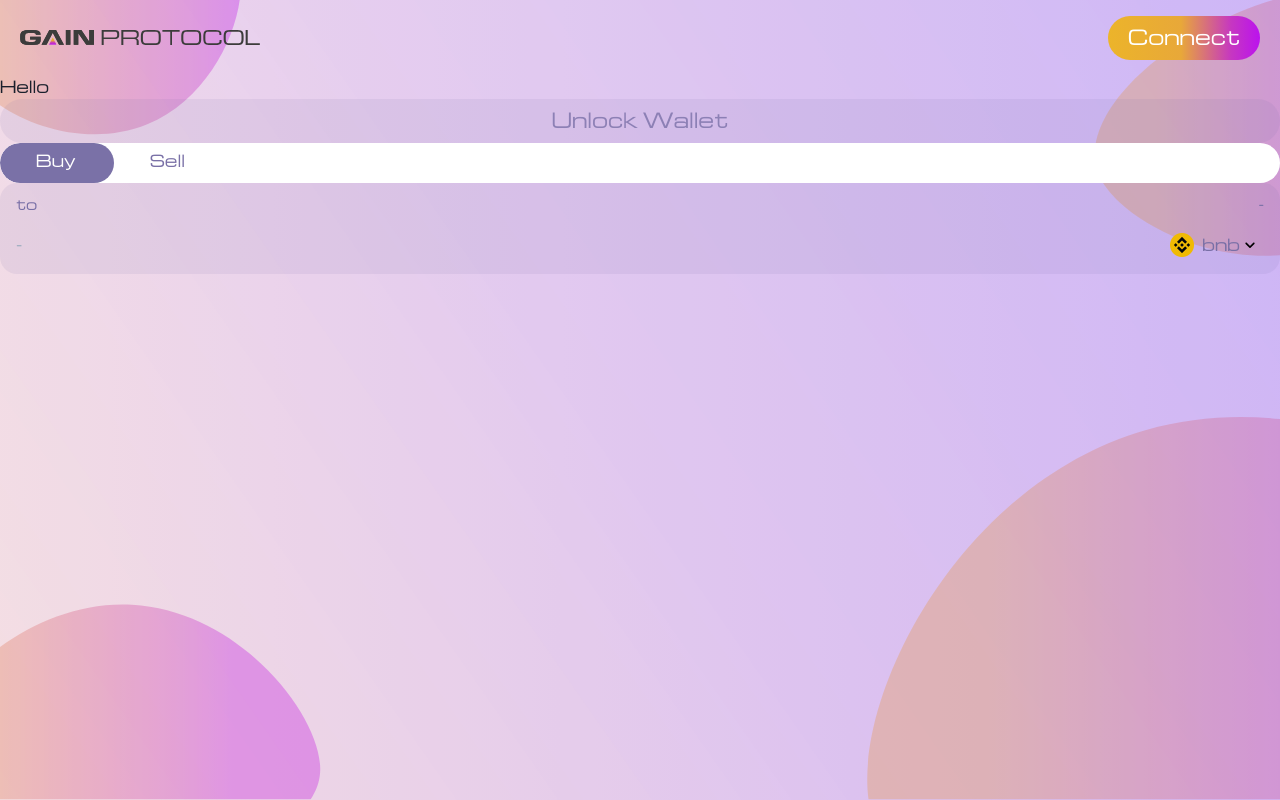
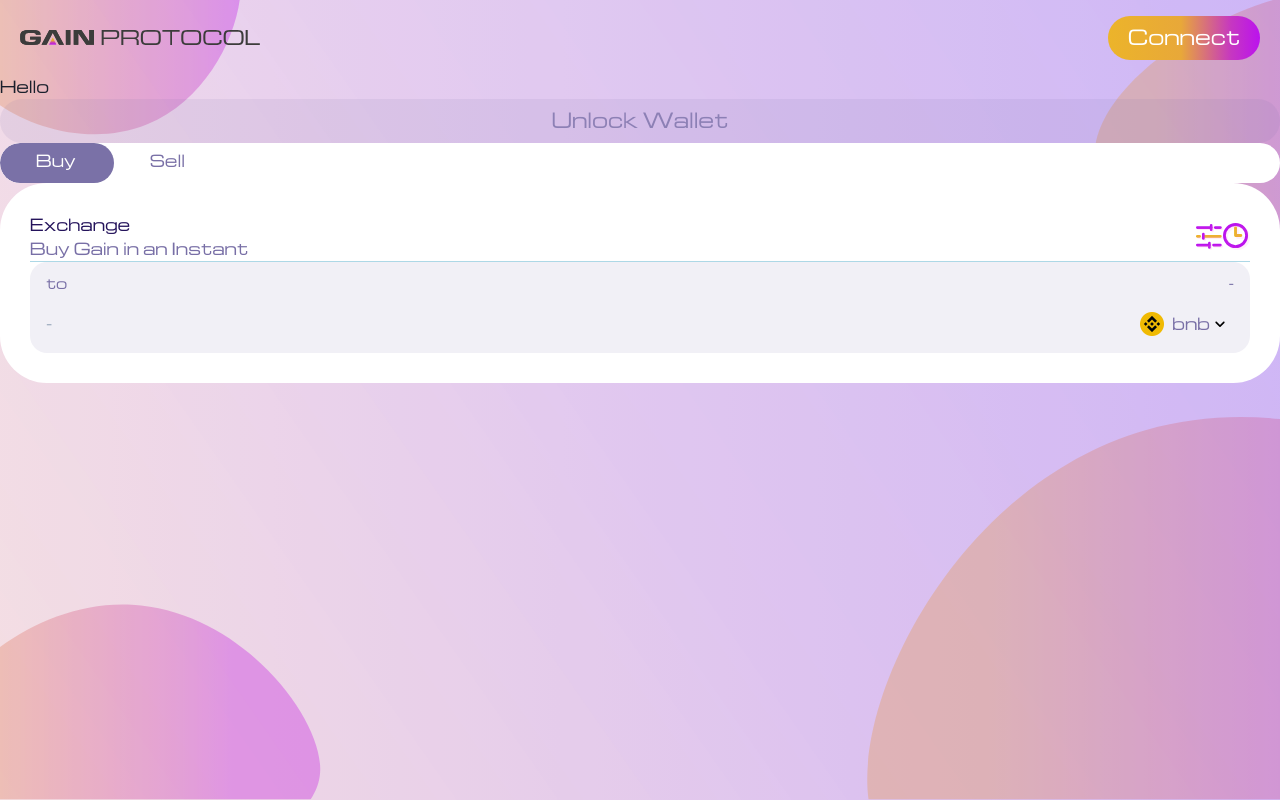
Before and after one commit to Jds-23/musical-couscous, a Next.js app: page / in a window 1280 px wide. Built offline with nearby package versions, Linux system fonts and the light colour scheme.

Commit message:
feat: add component section

```diff
--- /dev/null
+++ b/components/Main/Main.module.css
@@ -0,0 +1,24 @@
+.main {
+  background-color: #fff;
+  padding: 30px;
+  border-radius: 47px;
+}
+.main__header {
+  display: flex;
+  border-bottom: 1px solid lightblue;
+  align-items: center;
+  color: #786fa6;
+}
+.main__header__left {
+  flex-grow: 1;
+}
+.main__header__left > p:first-child {
+  color: #24135b;
+}
+.main__header__right {
+  display: flex;
+}
+.main__header__right > img {
+  object-fit: contain;
+  width: 27px;
+}
--- /dev/null
+++ b/components/Main/Main.tsx
@@ -0,0 +1,20 @@
+import styles from "./Main.module.css";
+const Main: React.FC<React.HTMLAttributes<HTMLDivElement>> = ({ children }) => {
+  return (
+    <main className={styles.main}>
+      <div className={styles.main__header}>
+        <div className={styles.main__header__left}>
+          <p>Exchange</p>
+          <p>Buy Gain in an Instant</p>
+        </div>
+        <div className={styles.main__header__right}>
+          <img src={"./images/MenuIcon.svg"} />
+          <img src={"./images/RecentIcon.svg"} />
+        </div>
+      </div>
+      <div className={styles.main__body}>{children}</div>
+    </main>
+  );
+};
+
+export default Main;
--- a/pages/index.tsx
+++ b/pages/index.tsx
@@ -7,6 +7,7 @@ import CustomModal from "../components/Modal/Modal";
 import SwapCurrencyInputBox from "../components/SwapCurrencyInputBox/SwapCurrencyInputBox";
 import styles from "../styles/Home.module.css";
 import { ModalFooter, ModalBody, useDisclosure } from "@chakra-ui/react";
+import Main from "../components/Main/Main";
 
 export default function Home() {
   const [state, setState] = useState(0);
@@ -48,6 +49,7 @@ export default function Home() {
           Unlock Wallet
         </CustomButton>
         <Switch options={["Buy", "Sell"]} state={state} setState={setState} />
+        <Main>
           <SwapCurrencyInputBox
             type={"to"}
             amount={amount}
@@ -57,6 +59,7 @@ export default function Home() {
             setAmount={setAmount}
             setCurrency={setCurrency}
           />
+        </Main>
       </div>
     </div>
   );
```
Also changed, not shown: public/images/MenuIcon.svg (added), public/images/RecentIcon.svg (added). Lines whose indentation alone changed are shown as unchanged.
